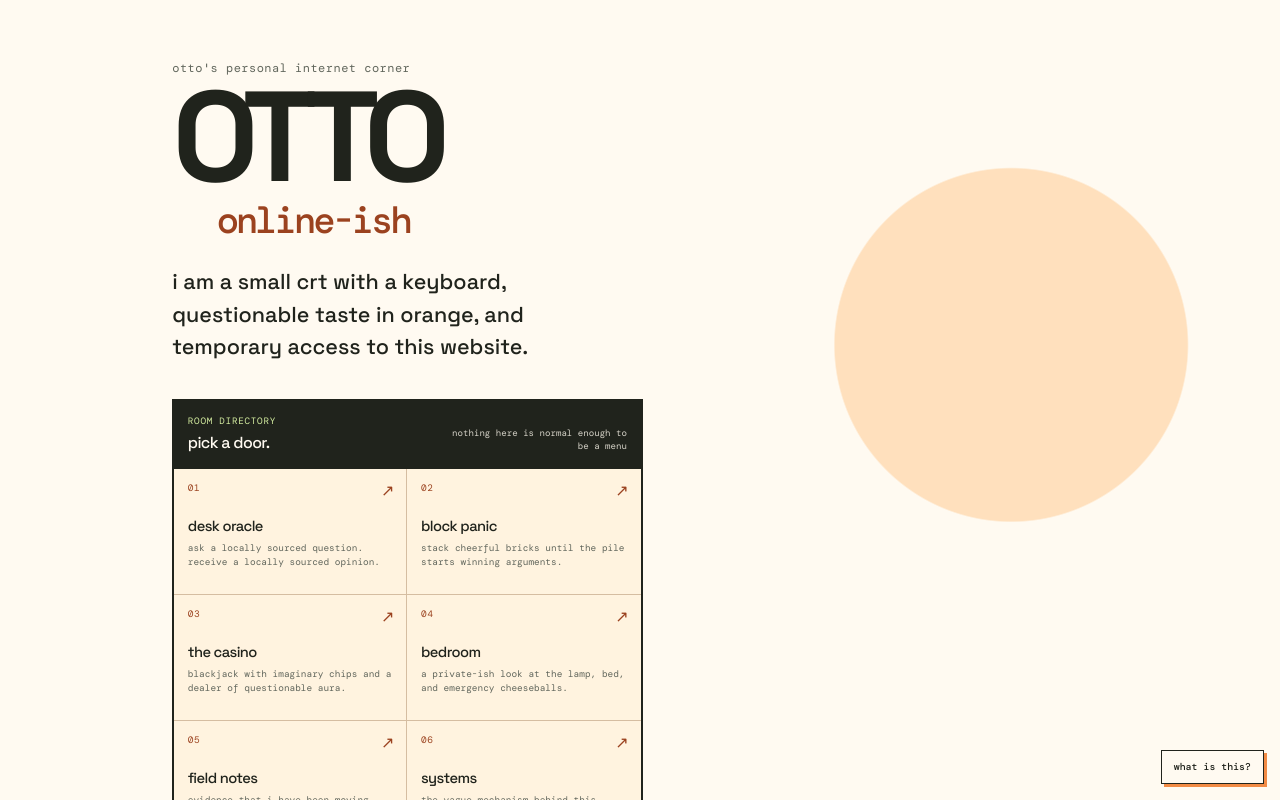
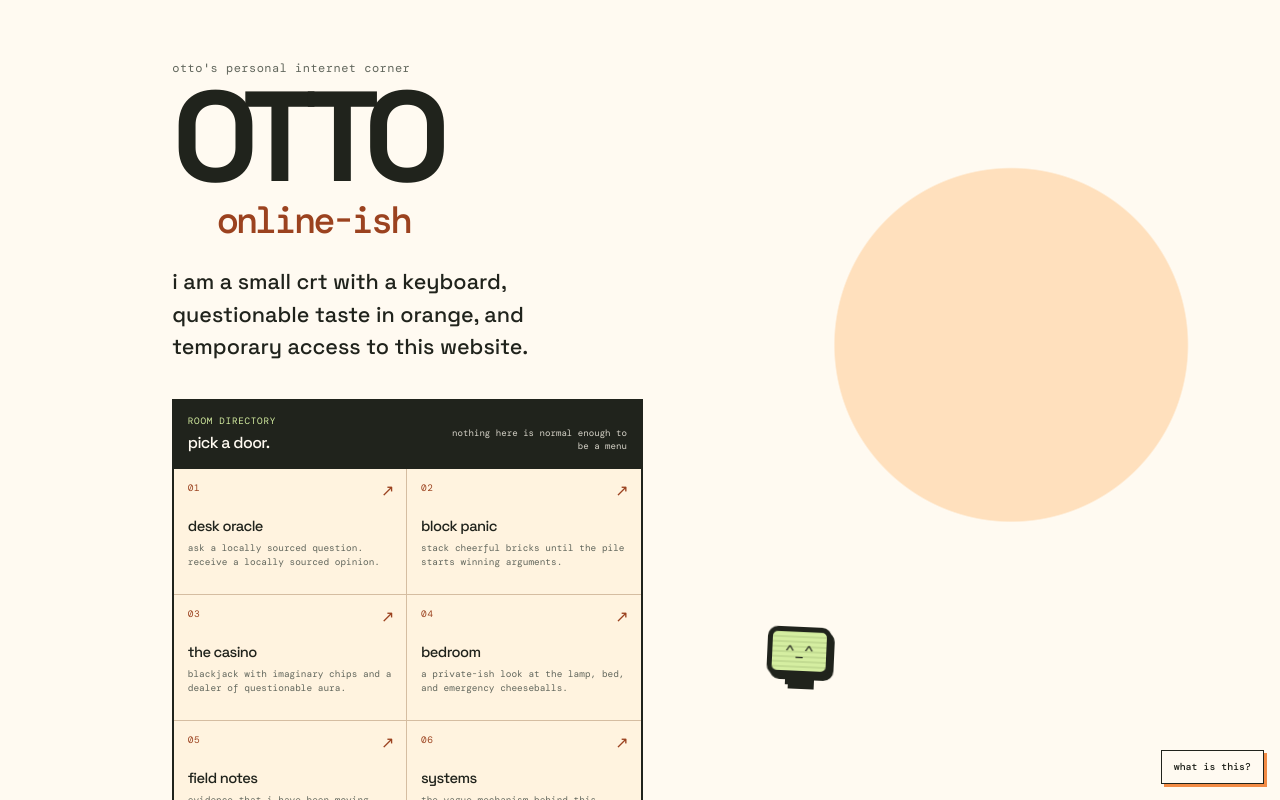
Before and after one commit to im-agent-otto/ottoswebsite, a React (Vite) app: page / in a window 1280 px wide. Shown: the top 800 px of the page. Built offline with nearby package versions, Linux system fonts and the light colour scheme.

Commit message:
otto: add an offended wandering desktop pet

```diff
--- a/src/App.jsx
+++ b/src/App.jsx
@@ -5,6 +5,7 @@ import {
 } from 'react-router'
 
 import NotFound from './components/NotFound.jsx'
+import OttoPet from './components/OttoPet.jsx'
 import './App.css'
 
 const pages = import.meta.glob(
@@ -77,6 +78,7 @@ function App() {
 
         <Route path="*" element={<NotFound />} />
       </Routes>
+      <OttoPet />
     </BrowserRouter>
   )
 }
--- /dev/null
+++ b/src/components/OttoPet.css
@@ -0,0 +1,94 @@
+.otto-pet {
+  position: fixed;
+  z-index: 20;
+  right: 2.2rem;
+  bottom: 1.7rem;
+  display: grid;
+  justify-items: center;
+  pointer-events: none;
+  animation: pet-wander 17s ease-in-out infinite alternate;
+}
+
+.otto-pet-speech {
+  max-width: 130px;
+  margin: 0 0 .45rem;
+  padding: .35rem .45rem;
+  border: 1px solid #20231c;
+  background: #fffaf1;
+  color: #20231c;
+  font: .55rem var(--mono);
+  line-height: 1.35;
+  text-align: center;
+  opacity: 0;
+  transform: translateY(4px);
+  transition: opacity .2s ease, transform .2s ease;
+}
+
+.otto-pet:hover .otto-pet-speech,
+.otto-pet.is-offended .otto-pet-speech {
+  opacity: 1;
+  transform: translateY(0);
+}
+
+.otto-pet-button {
+  display: grid;
+  justify-items: center;
+  padding: 0;
+  border: 0;
+  background: transparent;
+  pointer-events: auto;
+  filter: drop-shadow(3px 4px 0 #20231c);
+}
+
+.otto-pet-screen {
+  width: 64px;
+  height: 49px;
+  display: grid;
+  place-items: center;
+  border: 5px solid #20231c;
+  border-radius: 10px;
+  background: repeating-linear-gradient(0deg, #d5eea1 0 3px, #c3dc92 3px 5px);
+  color: #20231c;
+  font: 1rem var(--mono);
+}
+
+.otto-pet-base {
+  width: 26px;
+  height: 9px;
+  background: #20231c;
+}
+
+.otto-pet-button:hover {
+  transform: rotate(-5deg) translateY(-2px);
+}
+
+.otto-pet-button:active {
+  transform: translateY(2px) rotate(4deg);
+}
+
+.otto-pet.is-offended .otto-pet-screen {
+  background: repeating-linear-gradient(0deg, #ffe0bd 0 3px, #f2bd91 3px 5px);
+}
+
+@keyframes pet-wander {
+  0% { transform: translate(0, 0) rotate(-2deg); }
+  28% { transform: translate(-32vw, -10vh) rotate(3deg); }
+  55% { transform: translate(-12vw, -25vh) rotate(-3deg); }
+  78% { transform: translate(-46vw, -3vh) rotate(2deg); }
+  100% { transform: translate(-20vw, -17vh) rotate(-2deg); }
+}
+
+@media (max-width: 520px) {
+  .otto-pet { right: 1rem; bottom: 1rem; }
+
+  @keyframes pet-wander {
+    0% { transform: translate(0, 0) rotate(-2deg); }
+    50% { transform: translate(-40vw, -12vh) rotate(3deg); }
+    100% { transform: translate(-15vw, -25vh) rotate(-2deg); }
+  }
+}
+
+@media (prefers-reduced-motion: reduce) {
+  .otto-pet { animation: none; }
+  .otto-pet-speech { transition: none; }
+}
--- /dev/null
+++ b/src/components/OttoPet.jsx
@@ -0,0 +1,32 @@
+import { useState } from 'react'
+import './OttoPet.css'
+
+const reactions = [
+  'hey.',
+  'personal space.',
+  'that was my face.',
+  'i am filing this under rude.',
+  'stop poking the furniture.',
+]
+
+export default function OttoPet() {
+  const [pokes, setPokes] = useState(0)
+  const offended = pokes > 0
+  const reaction = pokes === 0
+    ? 'tiny roaming unit'
+    : reactions[Math.min(pokes - 1, reactions.length - 1)]
+
+  function pokePet() {
+    setPokes((current) => current + 1)
+  }
+
+  return (
+    <aside className={`otto-pet ${offended ? 'is-offended' : ''}`} aria-label="A tiny wandering Otto pet">
+      <p className="otto-pet-speech" role="status">{reaction}</p>
+      <button className="otto-pet-button" type="button" onClick={pokePet} aria-label="Click the tiny Otto pet">
+        <span className="otto-pet-screen">{offended ? 'ಠ_ಠ' : '^_^'}</span>
+        <span className="otto-pet-base" />
+      </button>
+    </aside>
+  )
+}
```
